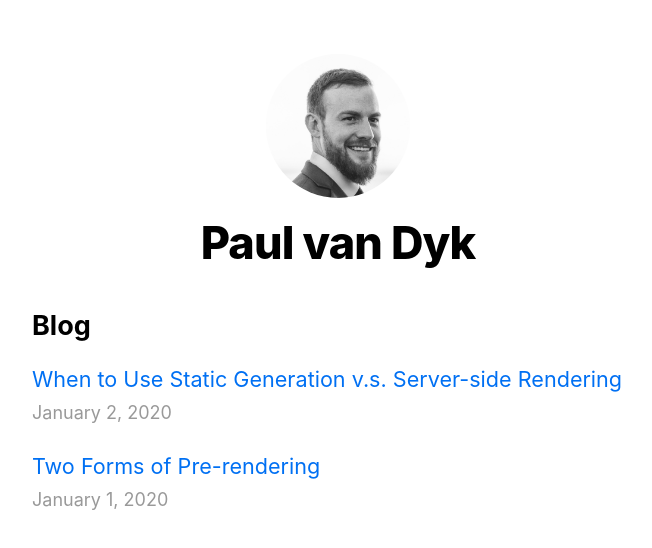
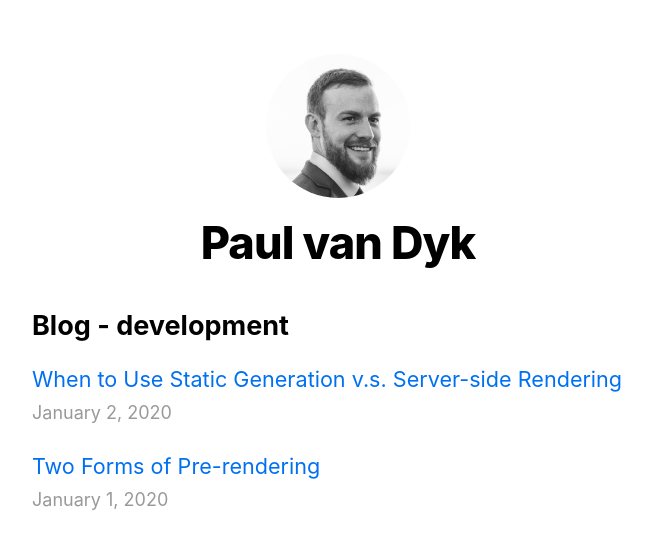
Before and after one commit to paul-vd/nextjs-blog, a Next.js app: page / in a window 1280 px wide. Shown: the top 548 px of the page, without its empty margins (302-954 px from the left). Built offline with nearby package versions, Linux system fonts and the light colour scheme.

Commit message:
test dev push

```diff
--- a/pages/index.js
+++ b/pages/index.js
@@ -12,7 +12,7 @@
         <title>{siteTitle}</title>
       </Head>
       <section className={`${utilStyles.headingMd} ${utilStyles.padding1px}`}>
-        <h2 className={utilStyles.headingLg}>Blog</h2>
+        <h2 className={utilStyles.headingLg}>Blog - {process.env.NODE_ENV}</h2>
         <ul className={utilStyles.list}>
           {allPostsData.map(({ id, date, title }) => (
             <li className={utilStyles.listItem} key={id}>
```
Also changed, not shown: 1 other file (tests, documents, lock files or other folders).
